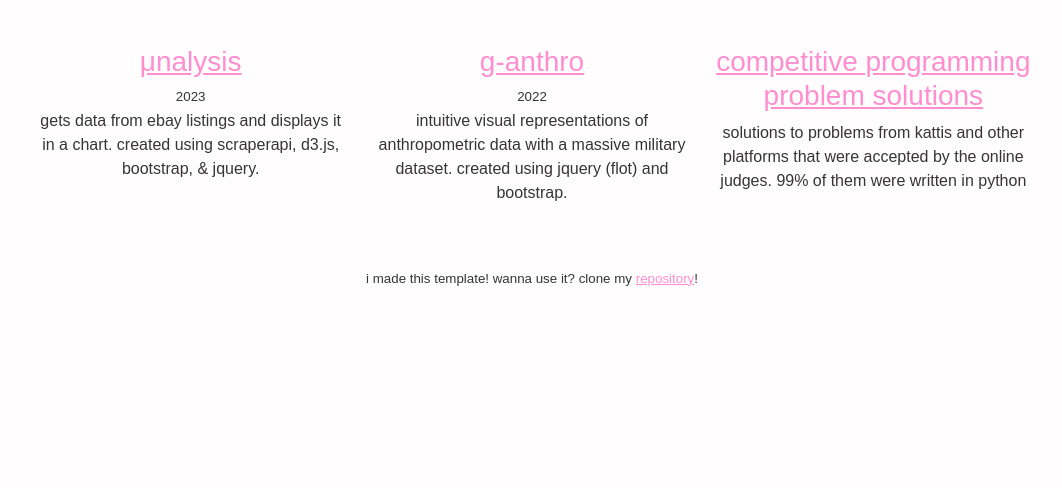
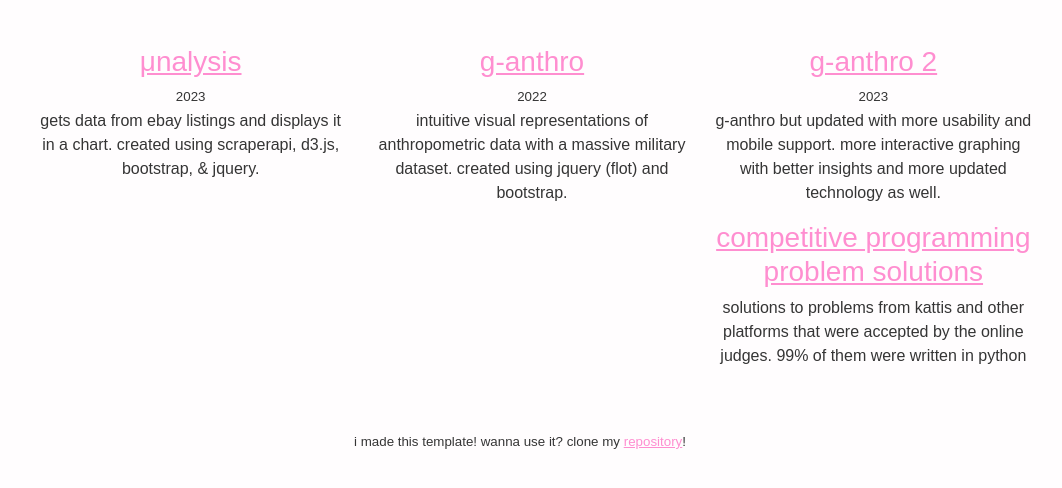
Before and after one commit to letlovewin/letlovewin.github.io, a plain HTML site: page index.html in a window 1280 px wide. Shown: the part 540-1028 px from the top of the page, without its empty margins (108-1170 px from the left). Before the commit the page ends 879 px from the top, so only its background shows below. Drawn offline with nearby package versions, Linux system fonts and the light colour scheme; a web font is replaced by a local one.

Commit message:
added project

```diff
--- a/index.html
+++ b/index.html
@@ -47,6 +47,10 @@
         <p>intuitive visual representations of anthropometric data with a massive military dataset. created using jquery (flot) and bootstrap.</p>
       </div>
       <div class="col">
+        <h3><a href="https://g-anthro-2.web.app/">g-anthro 2</a></h3>
+        <p class="subtitle">2023</p>
+        <p>g-anthro but updated with more usability and mobile support. more interactive graphing with better insights and more updated technology as well.</p>
+      <div class="col">
         <h3><a href="https://github.com/letlovewin/kattis-solutions/tree/main">competitive programming problem solutions</a></h3>
         <p>solutions to problems from kattis and other platforms that were accepted by the online judges. 99% of them were written in python</p>
       </div>
```
